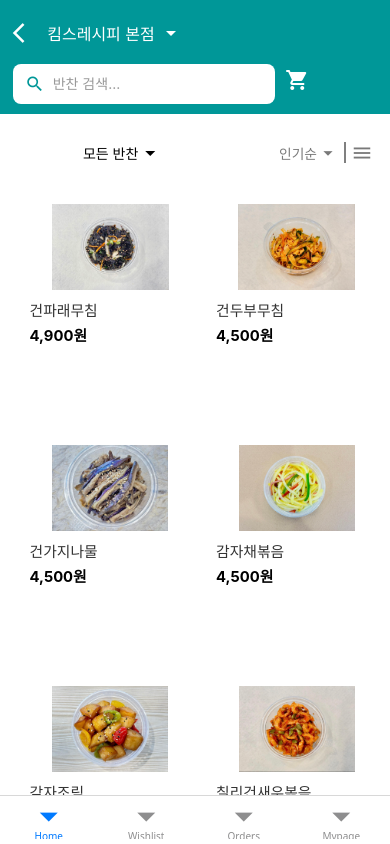
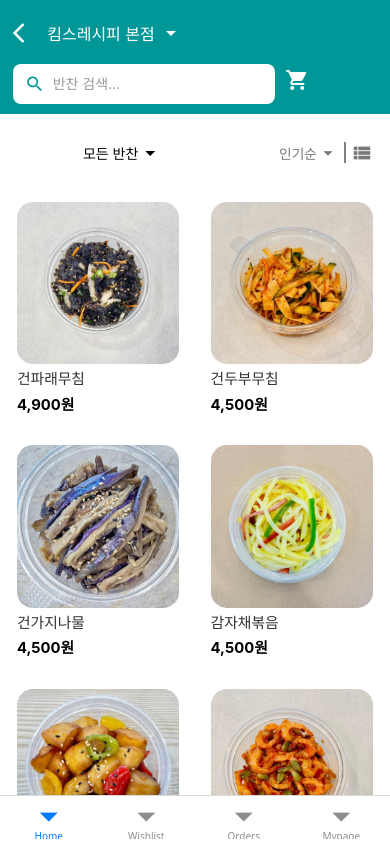
Before and after one commit to jjaeno/KimsRecipe, a React Native app in the folder frontend/: screen /Tab in a window 390 px wide. Built offline with nearby package versions, Linux system fonts and the light colour scheme.

Commit message:
홈화면 그리드뷰, 리스트뷰 구현

```diff
--- a/frontend/src/screens/HomeScreen.tsx
+++ b/frontend/src/screens/HomeScreen.tsx
@@ -6,6 +6,13 @@ import Modal from 'react-native-modal';
 import { dummyData } from '../data/dummyData';
 import type {FoodItem, StoreData} from '../data/dummyData';
 import {useStore} from '../context/StoreContext';
+  //그리드뷰 넓이 계산
+  const screenWidth = Dimensions.get('window').width;
+  const ITEM_MARGIN = 1;
+  const NUM_COLUMNS = 2;
+  const H_PADDING = 32;
+  const ITEM_WIDTH = (screenWidth - H_PADDING * 2 - ITEM_MARGIN * (NUM_COLUMNS - 1)) / NUM_COLUMNS;
+
 
 const HomeScreen: React.FC = () => {
 
@@ -17,10 +24,6 @@ const HomeScreen: React.FC = () => {
     ? Store.categories.flatMap(cat=>cat.items) //categories 안에 있던 items[]안의 객체들을 꺼내 1차원 배열로 만듬
     : [];
 
-  const screenWidth = Dimensions.get('window').width;
-  const itemMargin = moderateScale(8);
-  const numColumns = 2;
-  const cardWidth = (screenWidth - itemMargin * (numColumns * 2)) / numColumns;
   //카테고리 선택 로직 (모달 활용)
   const [categoryModalVisible, setcategoryModalVisible] = useState(false)
   const [category, setCategory] = useState('모든 반찬')
@@ -29,6 +32,10 @@ const HomeScreen: React.FC = () => {
   const [sortModalVisible, setsortModalVisible] = useState(false)
   const [sort, setSort] = useState('인기순')
   const sortData = ['인기순', '높은가격순', '낮은가격순']
+
+  //그리드뷰 <-> 리스트뷰
+  const [isGrid, setIsGrid] = useState(true);
+
   return (
     <View style={styles.container}>
 
@@ -46,7 +53,9 @@ const HomeScreen: React.FC = () => {
             <Icon name="arrow-drop-down" size={22} color="#797979"/>
           </TouchableOpacity>
           <View style={styles.devider}/>
-          <Icon name="menu" size={22} color="#797979"/>
+          <TouchableOpacity onPress={()=> setIsGrid(!isGrid)}>
+            <Icon name={isGrid ? "view-list" : "grid-view"} size={22} color="#797979"/>
+          </TouchableOpacity>
         </View>
       </View>
       {/* 카테고리 모달 */}
@@ -117,22 +126,49 @@ const HomeScreen: React.FC = () => {
       </Modal>
 
       <View style={styles.content}>
+        {isGrid ?
           <FlatList
+            key = 'grid'
             data={allItems}
             numColumns={2}
             keyExtractor={(item) => item.id}
+            contentContainerStyle={{
+              paddingVertical: moderateScale(10),
+              paddingBottom: moderateScale(70),
+            }}
+            columnWrapperStyle={{justifyContent: 'space-between'}}
             renderItem={({item}) => (
-            <View style={[styles.card, {width: cardWidth}]}>
-              <Image source={item?.image} style={styles.image} resizeMode='contain'/>
-              <Text style={styles.name} numberOfLines={2}>
+              <View style={[styles.gridCard]}>
+                <Image source={item?.image} style={styles.gridImage} resizeMode='cover'/>
+                <Text style={styles.gridName} numberOfLines={2}>
                   {item?.name}
                 </Text>
-              <Text style={styles.price}>
+                <Text style={styles.gridPrice}>
                   {item?.price.toLocaleString()}원
                 </Text>
               </View>
             )}
           />
+        :
+          <FlatList
+            key='list'
+            data={allItems}
+            keyExtractor={(item) => item.id}
+            contentContainerStyle={{
+              paddingVertical: moderateScale(10),
+              paddingBottom: moderateScale(70),
+            }}
+            renderItem={({item}) => (
+              <View style={styles.listCard}>
+                <View>
+                  <Text style={styles.listName}>{item.name}</Text>
+                  <Text style={styles.listPrice}>{item.price.toLocaleString()}원</Text>
+                </View>
+                <Image source={item.image} style={styles.listImage}/>
+              </View>
+            )}
+           />
+        }
       </View>
     </View>
   );
@@ -212,34 +248,55 @@ const styles=StyleSheet.create ({
     fontSize: moderateScale(16),
     color: '#009798'
   },
-  content: {
-    flex: 1,
+  gridCard: {
+    width: ITEM_WIDTH,
+    marginBottom: moderateScale(30)
   },
-  image: {
-  width: '100%',
-  height: '40%',
-  aspectRatio: 1,
-  borderRadius: moderateScale(8),
-  marginBottom: moderateScale(8)
-},
-card: {
-  backgroundColor: '#fff',
-  borderRadius: moderateScale(12),
-  padding: moderateScale(8),
-  margin: moderateScale(4),
-  elevation: 2
-},
-name: {
+  gridName: {
     fontSize: moderateScale(14),
-  fontWeight: '500',
+    fontWeight: '400',
     color: '#333'
   },
-price: {
+  gridPrice: {
     fontSize: moderateScale(14),
     fontWeight: 'bold',
     marginTop: moderateScale(4),
     color: '#000'
+  },
+  gridImage: {
+    width: '100%',
+    height: ITEM_WIDTH,
+    aspectRatio: 1,
+    borderRadius: moderateScale(15),
+    marginBottom: moderateScale(3),
+  },
+  listCard: {
+    backgroundColor: '#ffffff',
+    flexDirection: 'row',
+    justifyContent: 'space-between',
+    borderWidth: moderateScale(1),
+    borderRadius: moderateScale(15),
+    borderColor: '#E2E2E2',
+    marginBottom: moderateScale(10),
+    paddingLeft: moderateScale(10),
+    elevation: moderateScale(2),
+  },
+  listImage: {
+    width: 110,
+    height: 110,
+    borderRadius: moderateScale(15)
+  },
+  listName: {
+    fontSize: moderateScale(13),
+    fontWeight: '400',
+    paddingTop: moderateScale(25),
+    paddingBottom: moderateScale(8),
+    paddingLeft: moderateScale(10),
+  },
+  listPrice: {
+    fontSize: moderateScale(13),
+    fontWeight: 'bold',
+    paddingLeft: moderateScale(10),
   }
-
 })
 export default HomeScreen;
```
Lines whose indentation alone changed are shown as unchanged.
